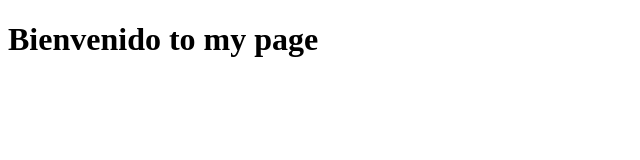
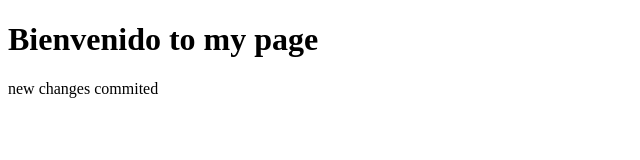
Before and after one commit to Adnan345123/adnan, a plain HTML site: page index.html in a window 1280 px wide. Shown: the whole page, without its empty margins (0-640 px from the left). Drawn offline with Linux system fonts and the light colour scheme.

Commit message:
new commit

```diff
--- a/index.html
+++ b/index.html
@@ -9,6 +9,7 @@
 
 <body>
     <h1>Bienvenido to my page</h1>
+    <p>new changes commited</p>
 </body>
 
 </html>
```
